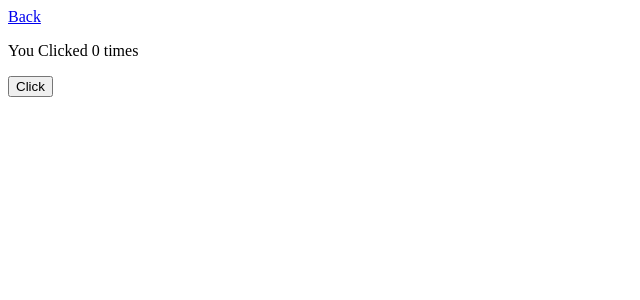
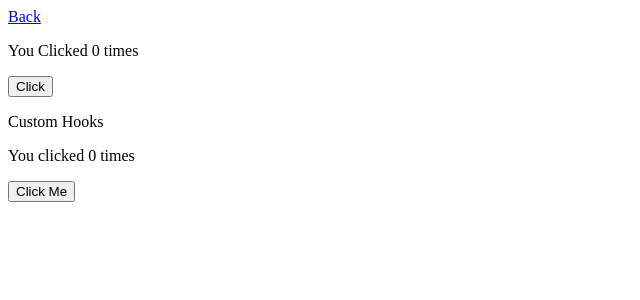
Before and after one commit to Infantsabin/practice-ReactBasics, a React (Vite) app: page /react-hooks in a window 1280 px wide. Shown: the top 300 px of the page, without its empty margins (0-640 px from the left). Built offline with nearby package versions, Linux system fonts and the light colour scheme.

Commit message:
Custom hooks for click counting - Infat Sabin

```diff
--- /dev/null
+++ b/ReactFeatures/CustomHooks.js
@@ -0,0 +1,22 @@
+import React, { useState, useEffect } from 'react'
+
+const userDocumentTitle = title => {
+  useEffect(() => {
+    document.title = title
+  }, [title])
+}
+
+function CustomCounter () {
+  const [count, setCount] = useState(0)
+  const incrementCount = () => setCount(count + 1)
+  userDocumentTitle(`You clicked ${count} times`)
+  return (
+    <div>
+      <p>Custom Hooks</p>
+      <p>You clicked {count} times</p>
+      <button onClick={incrementCount}>Click Me</button>
+    </div>
+  )
+}
+
+export default CustomCounter
--- a/ReactFeatures/ReactHooks.js
+++ b/ReactFeatures/ReactHooks.js
@@ -1,5 +1,6 @@
 import React, { useState, useEffect } from 'react'
 import { NavLink } from 'react-router-dom'
+import CustomHooks from './CustomHooks'
 
 function ReactHooks () {
   const [count, setCount] = useState(0)
@@ -13,6 +14,8 @@
       <NavLink to='/'>Back</NavLink>
       <p>You Clicked {count} times</p>
       <button onClick={() => setCount(count + 1)} >Click</button>
+      <br />
+      <CustomHooks />
     </div>
   )
 }
```
